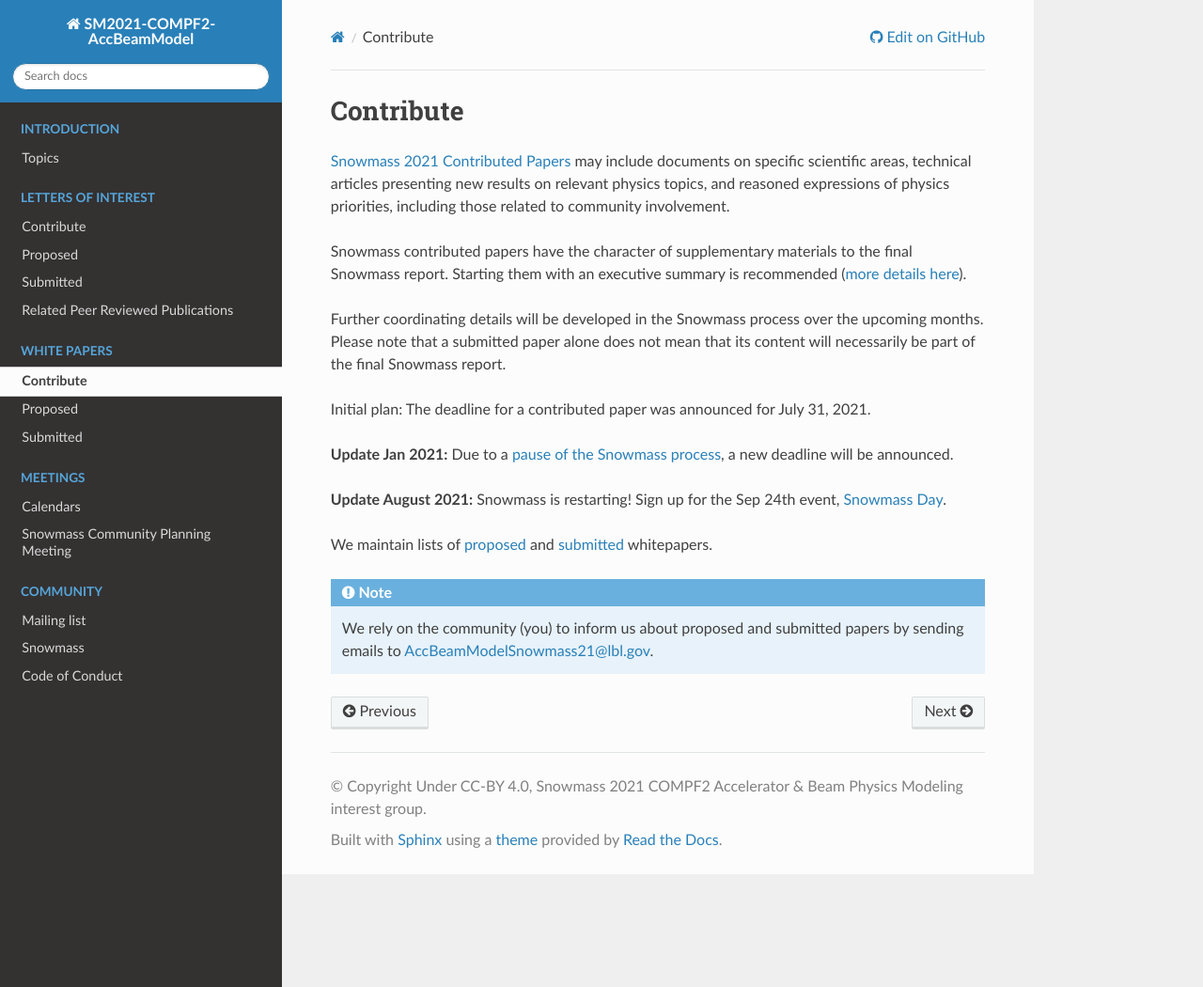
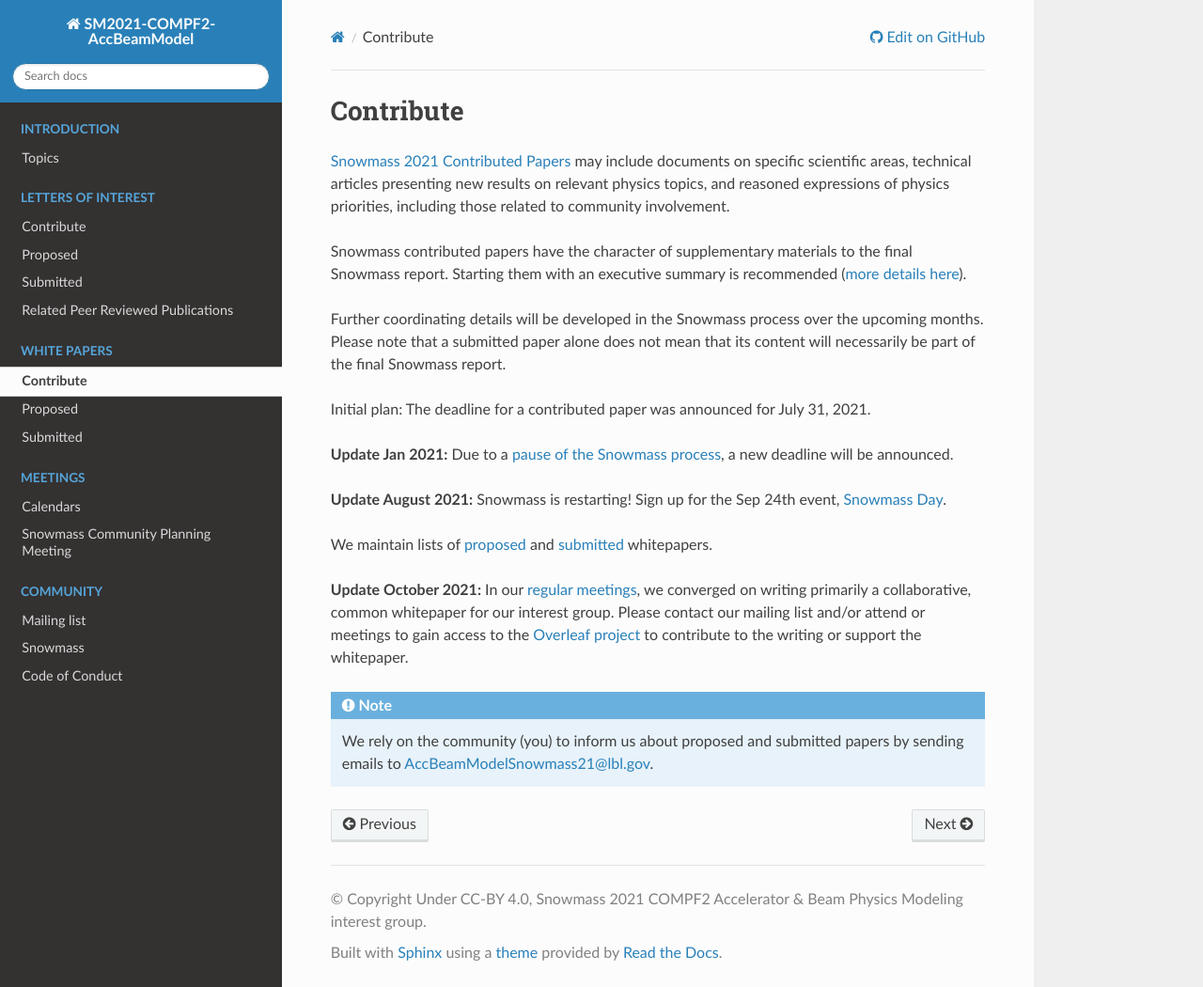
Before and after one commit to snowmass-compf2-accbeammodel/snowmass-compf2-accbeammodel.github.io, a Sphinx documentation site: the page built from docs/source/papers/contribute.rst, in a window 1280 px wide and 1050 px high. Shown: the whole window at 94% size. Built offline with Sphinx 7.4.7 and the Read the Docs theme 2.0.0, drawn with Linux system fonts in a browser that asks for light colours.

Commit message:
Update: Common Whitepaper (#21)
Add a note on our discussion and outline progress.

```diff
--- a/docs/source/papers/contribute.rst
+++ b/docs/source/papers/contribute.rst
@@ -20,6 +20,9 @@
 
 We maintain lists of :ref:`proposed <papers-proposed>` and :ref:`submitted <papers-submitted>` whitepapers.
 
+**Update October 2021:** In our :ref:`regular meetings <meetings-calendars>`, we converged on writing primarily a collaborative, common whitepaper for our interest group.
+Please contact our mailing list and/or attend or meetings to gain access to the `Overleaf project <https://www.overleaf.com/project/616f379ce4ffb218bca071c9>`__ to contribute to the writing or support the whitepaper.
+
 .. note::
 
    We rely on the community (you) to inform us about proposed and submitted papers by sending emails to AccBeamModelSnowmass21@lbl.gov.
```
